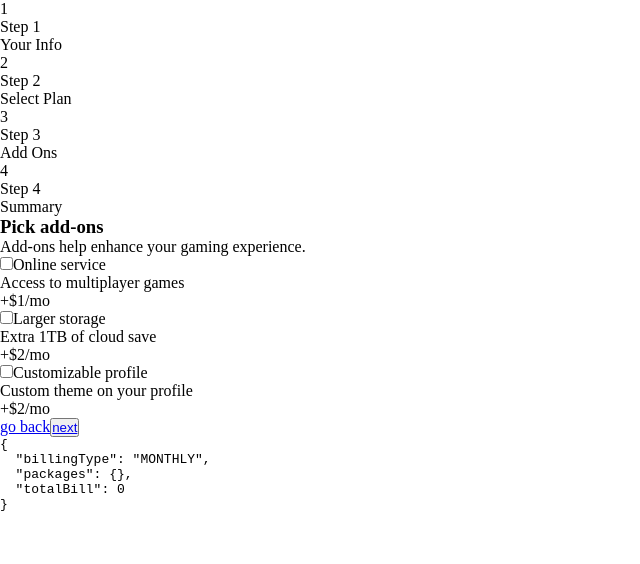
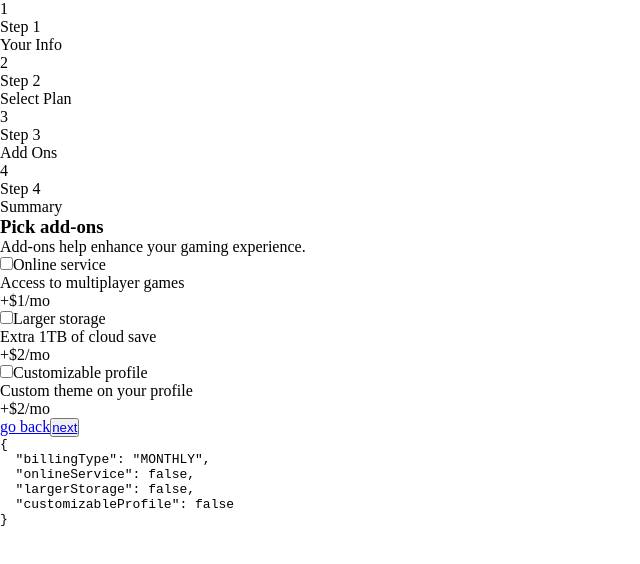
Before and after one commit to nkululek0/multi-step-form, a React (Vite) app: page /add-ons in a window 1280 px wide. Shown: the top 564 px of the page, without its empty margins (0-640 px from the left). Built offline with nearby package versions, Linux system fonts and the light colour scheme.

Commit message:
(Update): add-ons -> updates state to make use of boolean variables for each add-on

```diff
--- a/src/components/add-ons/Add-Ons.tsx
+++ b/src/components/add-ons/Add-Ons.tsx
@@ -1,52 +1,39 @@
-import type { AddOnsState, AddOnsReducer, AddOnsAction, AddOnsPackage, AddOnsActionType } from './Add-Ons.types';
+import type { AddOnsState, AddOnsReducer, AddOnsAction } from './Add-Ons.types';
 
 import { useReducer, useRef } from 'react';
 import { Link } from 'react-router-dom';
 
-const packageTypes = {
-  'Online service': {
-    name: 'Online service',
-    amount: 1
-  },
-  'Larger storage': {
-    name: 'Larger storage',
-    amount: 2
-  },
-  'Customisable profile': {
-    name: 'Customisable profile',
-    amount: 2
+const addOnsReducer: AddOnsReducer = (state: AddOnsState, action: AddOnsAction) => {
+  const { type, elementReference } = action;
+
+  switch (type) {
+    case 'ONLINE_SERVICE':
+      return {
+        ...state,
+        onlineService: elementReference.current ? elementReference.current.checked : false
+      };
+    case 'LARGER_STORAGE':
+      return {
+        ...state,
+        largerStorage: elementReference.current ? elementReference.current.checked : false
+      };
+    case 'CUSTOMIZABLE_PROFILE':
+      return {
+        ...state,
+        customizableProfile: elementReference.current ? elementReference.current.checked : false
+      };
+    default:
+      return state;
   }
-};
-
-const addOnsReducer: AddOnsReducer = (state: AddOnsState, action: AddOnsAction) => {
-  let { billingType, totalBill } = state;
-
-  if (action.type === 'ADD') {
-    state.packages.add(packageTypes[action.package] as AddOnsPackage);
-  }
-  else if (action.type === 'REMOVE') {
-    state.packages.forEach((packageType) => {
-      if (packageType.name === action.package) {
-        state.packages.delete(packageType);
-      }
-    });
-  }
-
-  state.packages.forEach((packageType) => (
-    totalBill += billingType === 'YEARLY' ? packageType.amount * 10 : packageType.amount
-  ));
-
-  return {
-    ...state
-  };
 };
 
 export function AddOns() {
 
   const addOnsState: AddOnsState = {
     billingType: 'MONTHLY',
-    packages: new Set(),
-    totalBill: 0
+    onlineService: false,
+    largerStorage: false,
+    customizableProfile: false
   };
   const [addOns, setAddOns] = useReducer(addOnsReducer, addOnsState);
   const { billingType } = addOns;
@@ -54,17 +41,6 @@ export function AddOns() {
   const onlineServiceCheckbox = useRef<HTMLInputElement>(null);
   const largerStorageCheckbox = useRef<HTMLInputElement>(null);
   const customizableProfileCheckbox = useRef<HTMLInputElement>(null);
-
-  const handleChange = (elementReference: React.RefObject<HTMLInputElement | null>) => {
-    let result: 'ADD' | 'REMOVE' = 'ADD';
-    if (elementReference.current) {
-      if (!elementReference.current.checked) {
-        result = 'REMOVE';
-      }
-    }
-
-    return result;
-  };
 
   return (
     <>
@@ -81,7 +57,7 @@ export function AddOns() {
                 id='online-service'
                 name='online-service'
                 ref={ onlineServiceCheckbox }
-                onChange={ () => { setAddOns({ type: handleChange(onlineServiceCheckbox) as AddOnsActionType, package: 'Online service' }) } }
+                onChange={ () => { setAddOns({ type: 'ONLINE_SERVICE', elementReference: onlineServiceCheckbox }) } }
               />
               <label htmlFor='online-service'>Online service</label>
               <p>Access to multiplayer games</p>
@@ -93,7 +69,7 @@ export function AddOns() {
                 id='larger-storage'
                 name='larger-storage'
                 ref={ largerStorageCheckbox }
-                onChange={ () => { setAddOns({ type: handleChange(largerStorageCheckbox) as AddOnsActionType, package: 'Larger storage' }) } }
+                onChange={ () => { setAddOns({ type: 'LARGER_STORAGE', elementReference: largerStorageCheckbox }) } }
               />
               <label htmlFor='larger-storage'>Larger storage</label>
               <p>Extra 1TB of cloud save</p>
@@ -105,7 +81,7 @@ export function AddOns() {
                 id='customizable-profile'
                 name='customizable-profile'
                 ref={ customizableProfileCheckbox }
-                onChange={ () => {  } }
+                onChange={ () => { setAddOns({ type: 'CUSTOMIZABLE_PROFILE', elementReference: customizableProfileCheckbox }) } }
               />
               <label htmlFor='customizable-profile'>Customizable profile</label>
               <p>Custom theme on your profile</p>
```
Also changed, not shown: src/components/add-ons/Add-Ons.types.ts (+6 -22 lines).
